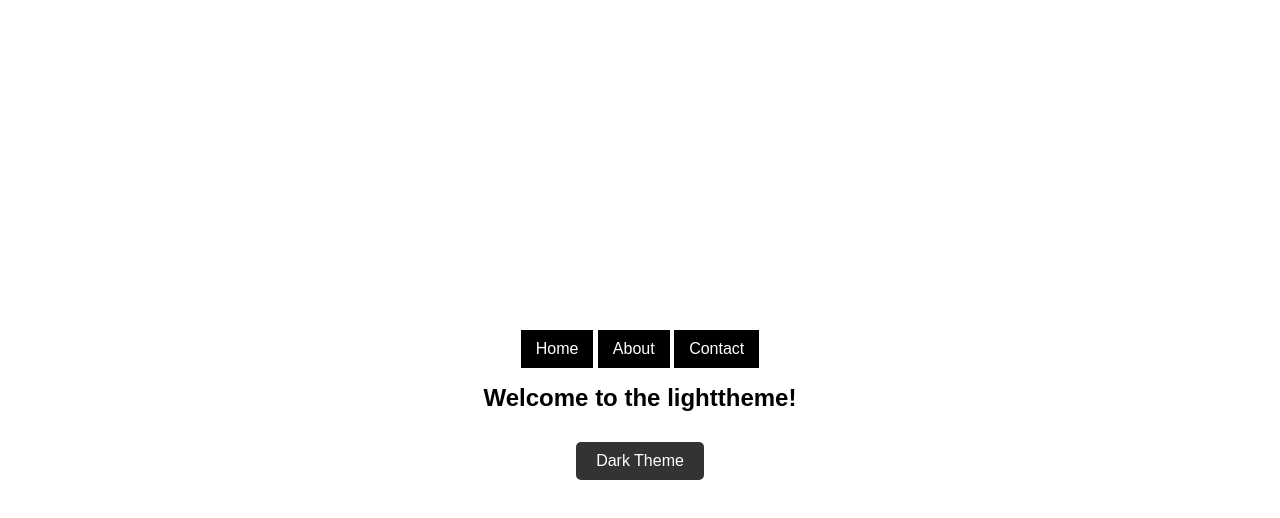
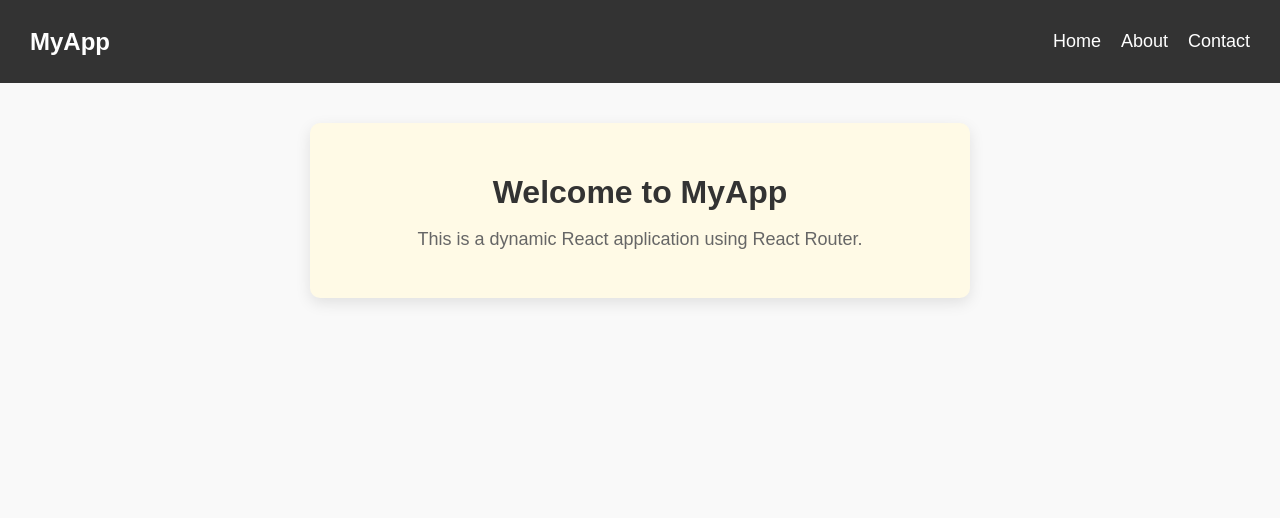
Before and after one commit to Ashwith45/react, a React (Create React App) app: page / in a window 1280 px wide. Shown: the top 518 px of the page. Built offline with nearby package versions, Linux system fonts and the light colour scheme.

Commit message:
Dynamic Page App Commit

```diff
--- /dev/null
+++ b/src/DynamicPage/About.js
@@ -0,0 +1,14 @@
+import React from "react";
+import "./Pages.css";
+
+const About = () => {
+    return ( <
+        div className = "page about" >
+        <
+        h1 > About Us < /h1> <
+        p > We are a modern web app built using React.js. < /p> <
+        /div>
+    );
+};
+
+export default About;
--- /dev/null
+++ b/src/DynamicPage/Contact.js
@@ -0,0 +1,14 @@
+import React from "react";
+import "./Pages.css";
+
+const Contact = () => {
+    return ( <
+        div className = "page contact" >
+        <
+        h1 > Contact Us < /h1> <
+        p > Email: contact @example.com < /p> <
+        /div>
+    );
+};
+
+export default Contact;
--- /dev/null
+++ b/src/DynamicPage/DynamicPageApp.css
@@ -0,0 +1,12 @@
+body {
+    font-family: "Arial", sans-serif;
+    background-color: #f9f9f9;
+    margin: 0;
+    padding: 0;
+}
+
+.container {
+    max-width: 900px;
+    margin: auto;
+    padding: 20px;
+}
--- /dev/null
+++ b/src/DynamicPage/DynamicPageApp.js
@@ -0,0 +1,42 @@
+import React from "react";
+import { BrowserRouter as Router, Routes, Route } from "react-router-dom";
+import Navbar from "./Navbar"; // ✅ Ensure correct path
+import Home from "./Home";
+import About from "./About";
+import Contact from "./Contact";
+import Post from "./Post";
+import NotFound from "./NotFound";
+import "./DynamicPageApp.css";
+
+const App = () => {
+    return ( <
+        Router >
+        <
+        Navbar / >
+        <
+        div className = "container" >
+        <
+        Routes >
+        <
+        Route path = "/"
+        element = { < Home / > }
+        /> <
+        Route path = "/about"
+        element = { < About / > }
+        /> <
+        Route path = "/contact"
+        element = { < Contact / > }
+        /> <
+        Route path = "/post/:id"
+        element = { < Post / > }
+        /> <
+        Route path = "*"
+        element = { < NotFound / > }
+        /> <
+        /Routes> <
+        /div> <
+        /Router>
+    );
+};
+
+export default App;
--- /dev/null
+++ b/src/DynamicPage/Home.js
@@ -0,0 +1,14 @@
+import React from "react";
+import "./Pages.css";
+
+const Home = () => {
+    return ( <
+        div className = "page home" >
+        <
+        h1 > Welcome to MyApp < /h1> <
+        p > This is a dynamic React application using React Router. < /p> <
+        /div>
+    );
+};
+
+export default Home;
--- /dev/null
+++ b/src/DynamicPage/Navbar.css
@@ -0,0 +1,33 @@
+.navbar {
+    display: flex;
+    justify-content: space-between;
+    align-items: center;
+    background-color: #333;
+    padding: 15px 30px;
+}
+
+.navbar .logo {
+    color: white;
+    font-size: 24px;
+    font-weight: bold;
+}
+
+.navbar ul {
+    list-style: none;
+    display: flex;
+    gap: 20px;
+}
+
+.navbar ul li {
+    display: inline;
+}
+
+.navbar ul li a {
+    color: white;
+    text-decoration: none;
+    font-size: 18px;
+}
+
+.navbar ul li a:hover {
+    text-decoration: underline;
+}
--- /dev/null
+++ b/src/DynamicPage/Navbar.js
@@ -0,0 +1,23 @@
+import React from "react";
+import { Link } from "react-router-dom"; // ✅ Missing import added
+import "./Navbar.css";
+
+const Navbar = () => {
+    return ( <
+        nav className = "navbar" >
+        <
+        div className = "logo" > MyApp < /div> <
+        ul >
+        <
+        li > < Link to = "/" > Home < /Link></li >
+        <
+        li > < Link to = "/about" > About < /Link></li >
+        <
+        li > < Link to = "/contact" > Contact < /Link></li >
+        <
+        /ul> <
+        /nav>
+    );
+};
+
+export default Navbar;
--- /dev/null
+++ b/src/DynamicPage/NotFound.js
@@ -0,0 +1,15 @@
+import React from "react";
+import "./Pages.css";
+
+const NotFound = () => {
+    return ( <
+        div className = "page not-found" >
+        <
+        h1 > 404 - Page Not Found < /h1> <
+        p > The page you 're looking for doesn'
+        t exist. < /p> <
+        /div>
+    );
+};
+
+export default NotFound;
--- /dev/null
+++ b/src/DynamicPage/Pages.css
@@ -0,0 +1,48 @@
+.page {
+    text-align: center;
+    padding: 30px;
+    background: white;
+    border-radius: 10px;
+    box-shadow: 0px 5px 15px rgba(0, 0, 0, 0.1);
+    margin: 20px auto;
+    max-width: 600px;
+}
+
+.page h1 {
+    color: #333;
+    margin-bottom: 15px;
+}
+
+.page p {
+    font-size: 18px;
+    color: #666;
+}
+
+.home {
+    background-color: #fffae6;
+}
+
+.about {
+    background-color: #e6f7ff;
+}
+
+.contact {
+    background-color: #f2e6ff;
+}
+
+.post {
+    background-color: #e6ffe6;
+}
+
+.not-found {
+    background-color: #ffcccc;
+}
+
+
+/* Loading */
+
+.loading {
+    text-align: center;
+    font-size: 20px;
+    margin-top: 50px;
+}
--- /dev/null
+++ b/src/DynamicPage/Post.js
@@ -0,0 +1,30 @@
+import React, { useEffect, useState } from "react";
+import { useParams } from "react-router-dom";
+import "./Pages.css";
+
+const Post = () => {
+    const { id } = useParams();
+    const [post, setPost] = useState(null);
+
+    useEffect(() => {
+        const fetchPost = async() => {
+            const response = await fetch(`https://jsonplaceholder.typicode.com/posts/${id}`);
+            const data = await response.json();
+            setPost(data);
+        };
+
+        fetchPost();
+    }, [id]);
+
+    if (!post) return <div className = "loading" > Loading... < /div>;
+
+    return ( <
+        div className = "page post" >
+        <
+        h1 > { post.title } < /h1> <
+        p > { post.body } < /p> <
+        /div>
+    );
+};
+
+export default Post;
--- a/src/index.js
+++ b/src/index.js
@@ -1,6 +1,6 @@
 import React from "react";
 import ReactDOM from "react-dom/client"; // ✅ Use `react-dom/client` for React 18
-import App from "./App";
+import App from "./DynamicPage/DynamicPageApp";
 import './index.css';
 
 const root = ReactDOM.createRoot(document.getElementById("root")); // ✅ Use `createRoot`
```
